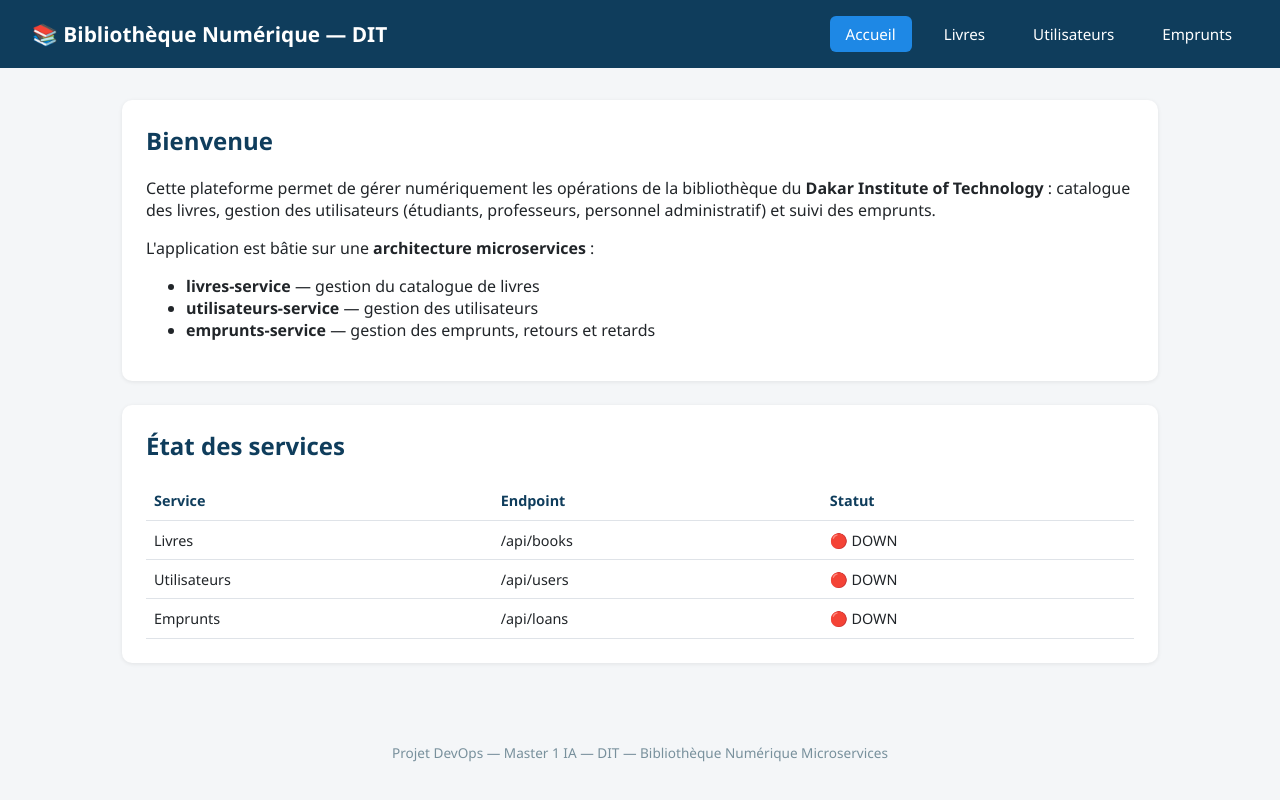
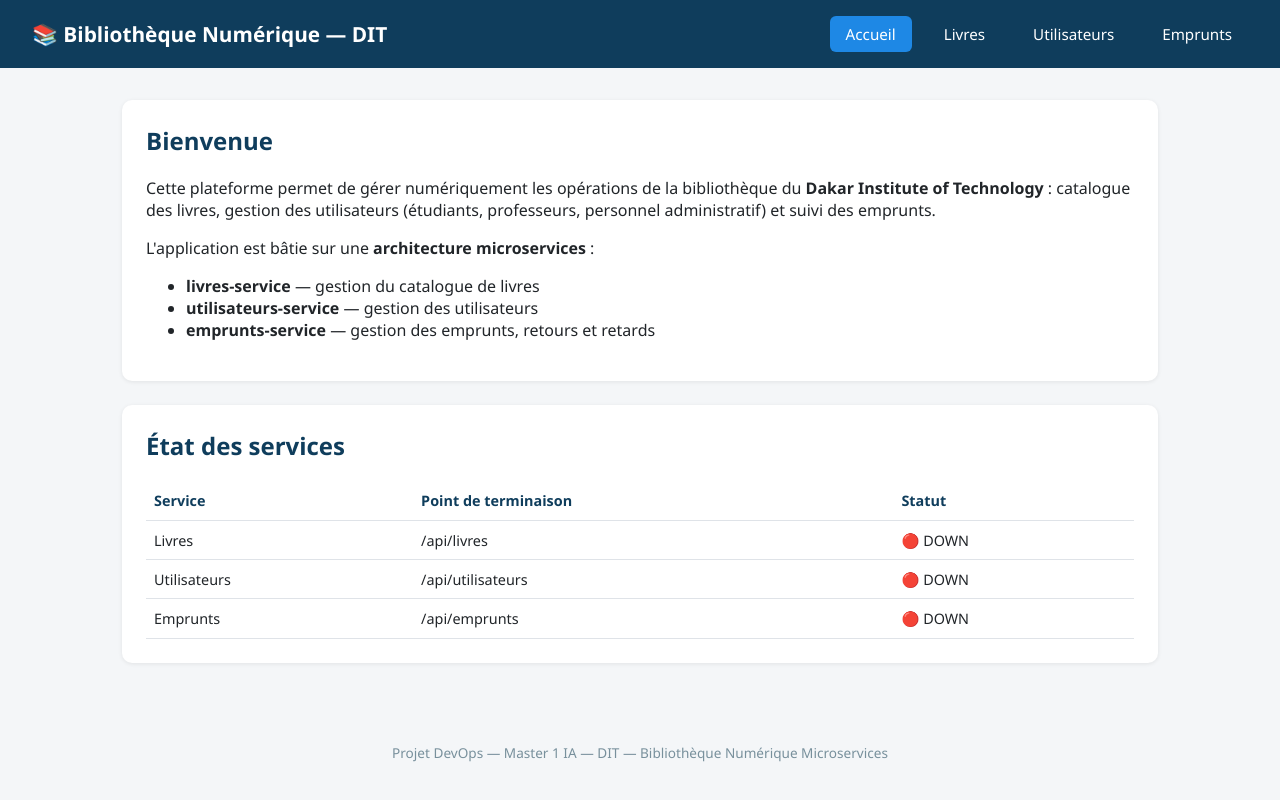
Before and after one commit to 9Niang9/Projet_Devops, a plain HTML site: page frontend/index.html in a window 1280 px wide. Drawn offline with Linux system fonts and the light colour scheme; no server answers.

Commit message:
modified:   frontend/Emprunts.html 	modified:   frontend/index.html

```diff
--- a/frontend/index.html
+++ b/frontend/index.html
@@ -34,11 +34,11 @@
     <div class="card">
       <h2>État des services</h2>
       <table>
-        <thead><tr><th>Service</th><th>Endpoint</th><th>Statut</th></tr></thead>
+        <thead><tr><th>Service</th><th>Point de terminaison</th><th>Statut</th></tr></thead>
         <tbody id="health-table">
-          <tr><td>Livres</td><td>/api/books</td><td id="health-books">...</td></tr>
-          <tr><td>Utilisateurs</td><td>/api/users</td><td id="health-users">...</td></tr>
-          <tr><td>Emprunts</td><td>/api/loans</td><td id="health-loans">...</td></tr>
+          <tr><td>Livres</td><td>/api/livres</td><td id="health-books">...</td></tr>
+          <tr><td>Utilisateurs</td><td>/api/utilisateurs</td><td id="health-users">...</td></tr>
+          <tr><td>Emprunts</td><td>/api/emprunts</td><td id="health-loans">...</td></tr>
         </tbody>
       </table>
     </div>
@@ -57,9 +57,9 @@
         document.getElementById(id).textContent = '🔴 DOWN';
       }
     }
-    checkHealth('health-books', '/api/books');
-    checkHealth('health-users', '/api/users');
-    checkHealth('health-loans', '/api/loans');
+    checkHealth('health-books', '/api/livres');
+    checkHealth('health-users', '/api/utilisateurs');
+    checkHealth('health-loans', '/api/emprunts');
   </script>
 </body>
 </html>
```
Also changed, not shown: frontend/Emprunts.html (+1 -1 lines).
